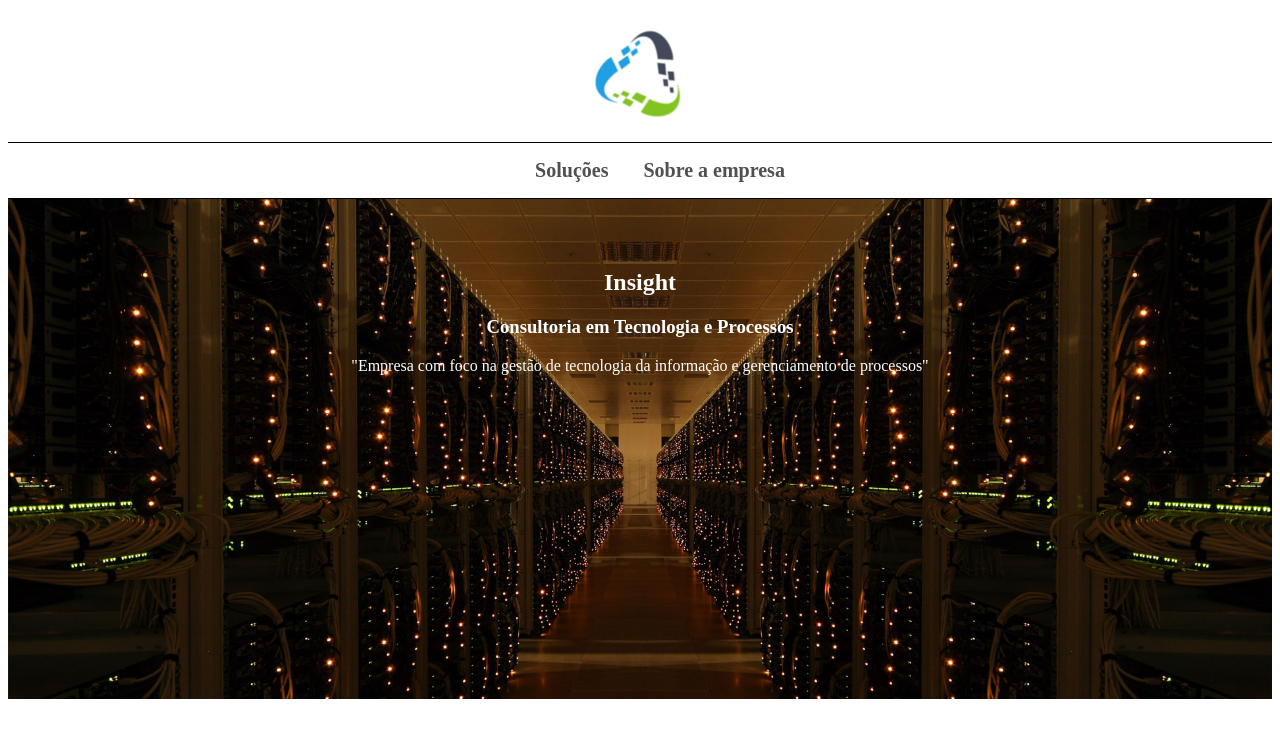
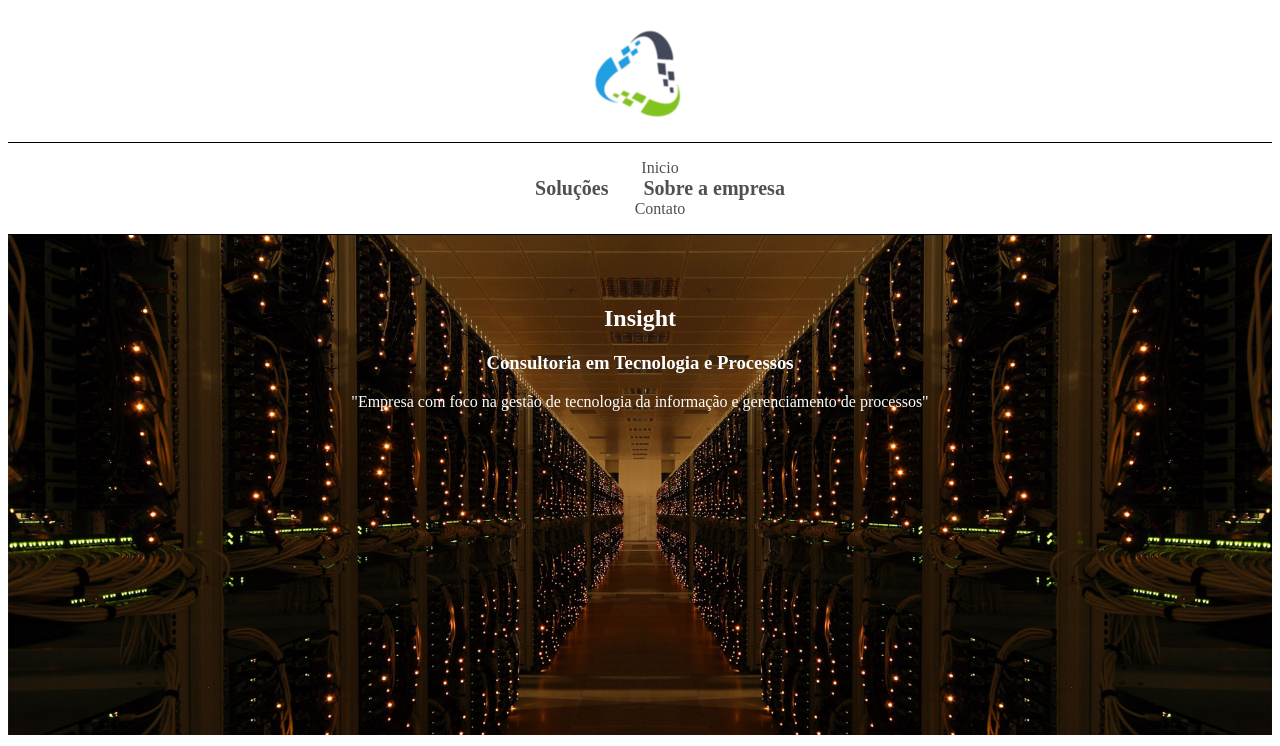
Before and after one commit to AmaroWes/insight, a plain HTML site: page index.html in a window 1280 px wide. Shown: the top 746 px of the page. Drawn offline with nearby package versions, Linux system fonts and the light colour scheme.

Commit message:
Finalização index.html componentes

```diff
--- a/index.html
+++ b/index.html
@@ -14,11 +14,17 @@
 		</div>
 		<div class="container-dropdown-menu-bar">
 			<ul class="dropdown-menu-bar">
+				<li class="menu-bar-item-opt">
+					<a class="links-menu" href="index.html">Inicio</a>
+				</li>
 				<li class="menu-bar-item">
 					<a class="links-menu" href="#">Soluções</a>
 				</li>
 				<li class="menu-bar-item">
 					<a class="links-menu" href="#">Sobre a empresa</a>
+				</li>
+				<li class="menu-bar-item-opt">
+					<a class="links-menu" href="#">Contato</a>
 				</li>
 			</ul>
 		</div>
```
